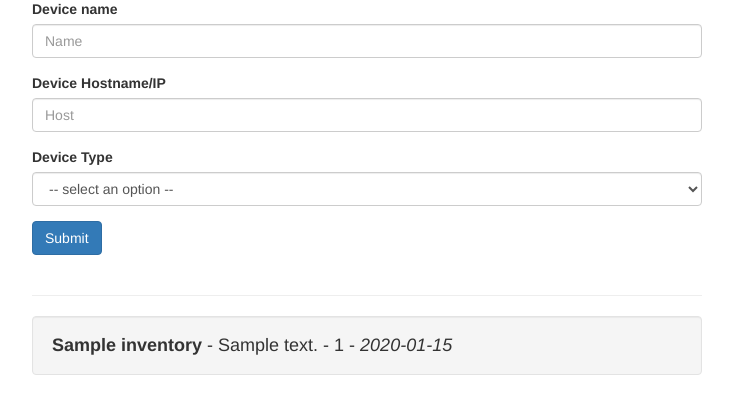
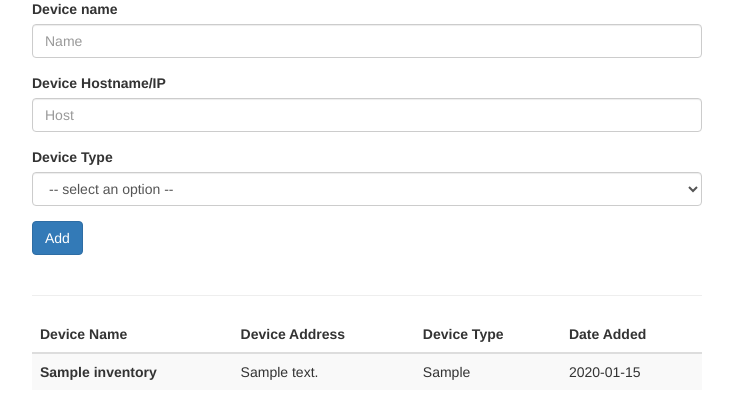
Before and after one commit to jasonbarbee/netferret, a Flask app: page / in a window 1280 px wide. Shown: the part 111-530 px from the top of the page, without its empty margins (273-1006 px from the left). Run offline with Flask 2, Linux system fonts and the light colour scheme; tables that the repository leaves empty hold one stand-in row (values such as "Sample post"); some libraries are stand-ins or nearby versions.

Commit message:
DeviceType relationship, table for the device list

```diff
--- /dev/null
+++ b/device_types.yml
@@ -0,0 +1,4 @@
+---
+- ios_snmp
+- ios_xe_snmp
+- nx_os_snmp
--- a/docker-compose.yml
+++ b/docker-compose.yml
@@ -23,7 +23,7 @@ web:
     - db
   volumes:
     - /usr/src/app/static
-  env_file: .env
+  env_file: .env_docker
   command: /usr/local/bin/gunicorn -w 2 -b :8000 app:app
 
 nginx:
--- a/web/app.py
+++ b/web/app.py
@@ -1,8 +1,7 @@
 # app.py
 
-
 from flask import Flask
-from flask import request, render_template
+from flask import request, render_template, redirect, url_for
 from flask_sqlalchemy import SQLAlchemy
 from config import BaseConfig
 
@@ -22,12 +21,12 @@ def index():
         device_name = request.form['device_name']
         device_address = request.form['device_address']
         device_type_id = get_device_type_id_by_name(DeviceTypes, request.form['device_type'])
-        print(device_type_id)
         device = Inventory(device_name, device_address, device_type_id)
         db.session.add(device)
         db.session.commit()
+        return redirect(url_for('index')) # redirect to prevent POSTDATA error on refresh
 
-    devices = Inventory.query.order_by(Inventory.date_added.desc()).all()
+    devices = Inventory.query.order_by(Inventory.name).all()
     device_types = DeviceTypes.query.order_by(DeviceTypes.device_type.desc()).all()
     return render_template('index.html', inventory=devices, device_types=device_types)
 
--- a/web/device_types.yml
+++ b/web/device_types.yml
@@ -1,4 +1,4 @@
 ---
-- ios_snmp
-- ios_xe_snmp
-- nx_os_snmp
+- IOS
+- IOS_XE
+- NX_OS
--- a/web/models.py
+++ b/web/models.py
@@ -11,6 +11,7 @@ class Inventory(db.Model):
     name = db.Column(db.String, unique=True)
     address = db.Column(db.String,unique=True)
     device_type_id = db.Column(db.Integer, db.ForeignKey('device_types.id'))
+    device_type = db.relationship('DeviceTypes', backref=db.backref('inventory', lazy='dynamic'))
     date_added = db.Column(db.DateTime, nullable=False)
 
     def __init__(self, name, address, device_type_id):
--- a/web/templates/index.html
+++ b/web/templates/index.html
@@ -26,16 +26,32 @@
 			{% endfor %}
 		</select>
 	</div>
-	<input type="submit" class="btn btn-primary" value="Submit">
+	<input type="submit" class="btn btn-primary" value="Add">
 </form>
 
 <br>
 <hr>
 
-<div>
-	{% for device in inventory %}
-	<h4 class="well"><strong>{{device.name}}</strong> - {{device.address}} - {{device.device_type_id}} - <em>{{device.date_added.strftime('%Y-%m-%d')}}</em></h4>
-	{% endfor %}
-</div>
+<table class="table table-striped">
+<!-- <caption>Device List</caption> -->
+    <thead>
+        <tr>
+            <th>Device Name</th>
+            <th>Device Address</th>
+            <th>Device Type</th>
+            <th>Date Added</th>
+        </tr>
+    </thead>
+    <tbody>
+		{% for device in inventory %}
+        <tr>
+            <th scope="row">{{device.name}}</th>
+            <td>{{device.address}}</td>
+            <td>{{device.device_type.device_type}}</td>
+            <td>{{device.date_added.strftime('%Y-%m-%d')}}</td>
+        </tr>
+        {% endfor %}
+    </tbody>
+</table>
 
 {% endblock %}
```
Also changed, not shown: 1 other file.
